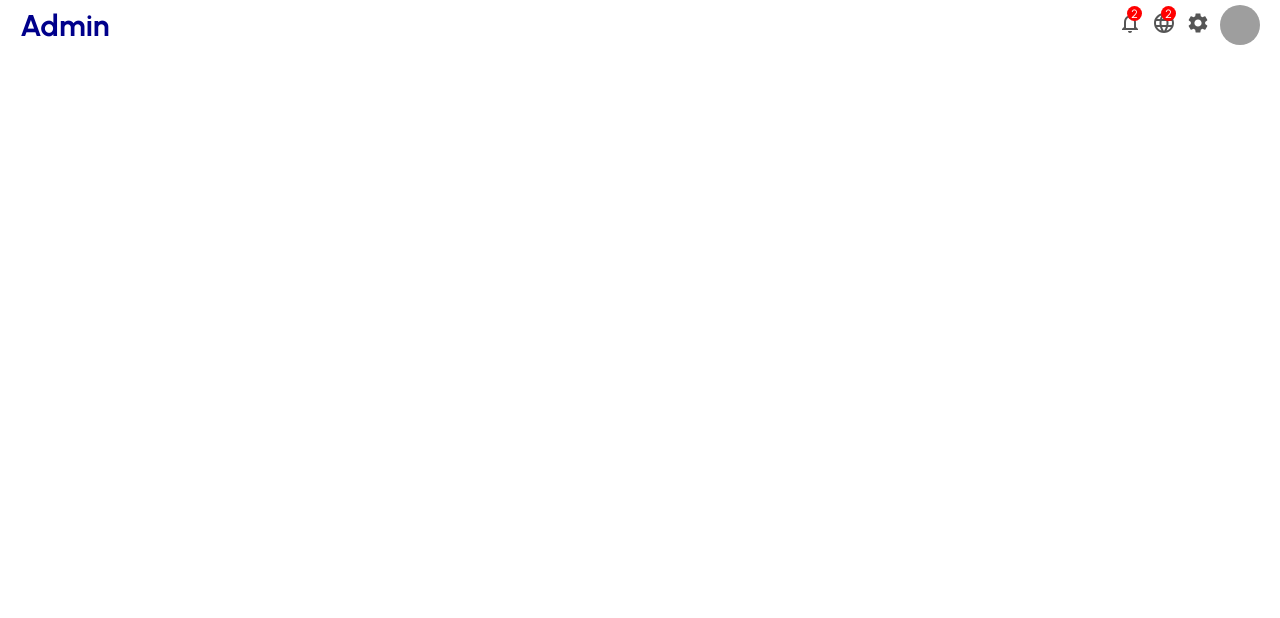
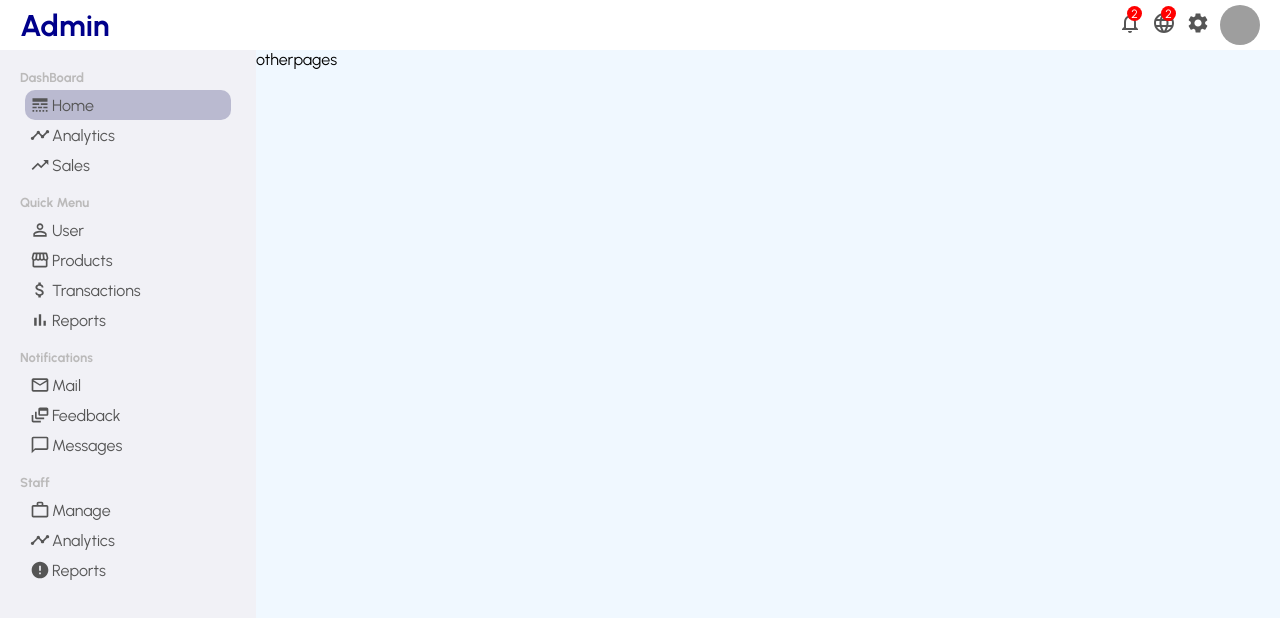
Before and after one commit to ronsamgeorge/ecommerce-admin-dashboard, a React (Create React App) app: page / in a window 1280 px wide. Shown: the top 618 px of the page. Built offline with nearby package versions, Linux system fonts and the light colour scheme; grey boxes are pictures that could not be loaded.

Commit message:
Add SideBar Component

```diff
--- a/src/App.js
+++ b/src/App.js
@@ -1,9 +1,15 @@
+import SideBar from "./components/sidebar/SideBar";
 import TopBar from "./components/topbar/TopBar";
+import "./app.css";
 
 function App() {
   return (
     <div>
-      <TopBar></TopBar>
+      <TopBar />
+      <div className="container">
+        <SideBar />
+        <div className="others">otherpages</div>
+      </div>
     </div>
   );
 }
--- /dev/null
+++ b/src/app.css
@@ -0,0 +1,8 @@
+.container {
+  display: flex;
+}
+
+.others {
+  flex: 4;
+  background-color: aliceblue;
+}
--- /dev/null
+++ b/src/components/sidebar/SideBar.jsx
@@ -0,0 +1,90 @@
+import {
+  AttachMoney,
+  BarChart,
+  ChatBubbleOutline,
+  DynamicFeed,
+  Error,
+  LineStyle,
+  MailOutline,
+  PermIdentity,
+  Storefront,
+  Timeline,
+  TrendingUp,
+  WorkOutline,
+} from "@material-ui/icons";
+import React from "react";
+import "./sidebar.css";
+
+// refactor SideBarMenu into its own Component
+const SideBar = () => {
+  return (
+    <div className="sidebar">
+      <div className="sidebarWrapper">
+        <div className="sidebarMenu">
+          <h3 className="sidebarTitle">DashBoard</h3>
+          <ul className="sidebarList">
+            <li className="sidebarListItem active">
+              <LineStyle className="sidebarIcon" /> Home
+            </li>
+            <li className="sidebarListItem">
+              <Timeline className="sidebarIcon" /> Analytics
+            </li>
+            <li className="sidebarListItem">
+              <TrendingUp className="sidebarIcon" /> Sales
+            </li>
+          </ul>
+        </div>
+
+        <div className="sidebarMenu">
+          <h3 className="sidebarTitle">Quick Menu</h3>
+          <ul className="sidebarList">
+            <li className="sidebarListItem">
+              <PermIdentity className="sidebarIcon" /> User
+            </li>
+            <li className="sidebarListItem">
+              <Storefront className="sidebarIcon" /> Products
+            </li>
+            <li className="sidebarListItem">
+              <AttachMoney className="sidebarIcon" /> Transactions
+            </li>
+            <li className="sidebarListItem">
+              <BarChart className="sidebarIcon" /> Reports
+            </li>
+          </ul>
+        </div>
+
+        <div className="sidebarMenu">
+          <h3 className="sidebarTitle">Notifications</h3>
+          <ul className="sidebarList">
+            <li className="sidebarListItem ">
+              <MailOutline className="sidebarIcon" /> Mail
+            </li>
+            <li className="sidebarListItem">
+              <DynamicFeed className="sidebarIcon" /> Feedback
+            </li>
+            <li className="sidebarListItem">
+              <ChatBubbleOutline className="sidebarIcon" /> Messages
+            </li>
+          </ul>
+        </div>
+
+        <div className="sidebarMenu">
+          <h3 className="sidebarTitle">Staff</h3>
+          <ul className="sidebarList">
+            <li className="sidebarListItem ">
+              <WorkOutline className="sidebarIcon" /> Manage
+            </li>
+            <li className="sidebarListItem">
+              <Timeline className="sidebarIcon" /> Analytics
+            </li>
+            <li className="sidebarListItem">
+              <Error className="sidebarIcon" /> Reports
+            </li>
+          </ul>
+        </div>
+      </div>
+    </div>
+  );
+};
+
+export default SideBar;
--- /dev/null
+++ b/src/components/sidebar/sidebar.css
@@ -0,0 +1,45 @@
+.sidebar {
+  flex: 1;
+  height: calc(100vh - 50px);
+  background-color: rgb(241, 241, 246);
+  position: sticky;
+  top: 50px;
+}
+
+.sidebarWrapper {
+  padding: 20px;
+  color: #555;
+}
+
+.sidebarMenu {
+  margin-bottom: 10px;
+}
+
+.sidebarTitle {
+  font-size: 13px;
+  color: rgb(187, 186, 186);
+}
+
+.sidebarList {
+  list-style: none;
+  padding: 5px;
+}
+
+.sidebarListItem {
+  padding: 5px;
+  cursor: pointer;
+
+  display: flex;
+  align-items: center;
+  gap: 2px;
+  border-radius: 10px;
+}
+
+.sidebarListItem.active,
+.sidebarListItem:hover {
+  background-color: rgb(186, 186, 208);
+}
+
+.sidebarIcon {
+  font-size: 20px !important;
+}
```
